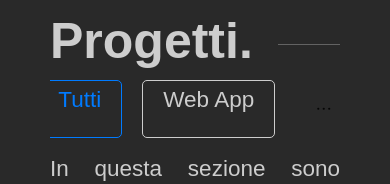
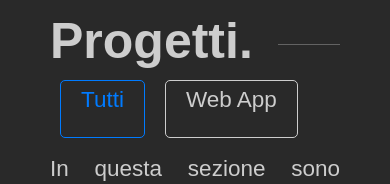
Before and after one commit to angeloPradella-github/portfolio-v1, a React (Vite) app: page / in a window 390 px wide. Shown: the part 3051-3235 px from the top of the page. Built offline with nearby package versions, Linux system fonts and the light colour scheme; some icons are missing; a web font is replaced by a local one.

Commit message:
correzzione di piccoli bug di font ecc

```diff
--- a/src/components/ProjectsSection/ProjectsSection.jsx
+++ b/src/components/ProjectsSection/ProjectsSection.jsx
@@ -92,7 +92,7 @@ const ProjectsSection = () => {
           onClick={handleClick}
           selectedKeys={[currentMenu]}
           mode="horizontal"
-          className="px-2 py-2 overflow-x-scroll flex justify-center"
+          className="px-2 py-2 overflow-x-scroll flex justify-between md:justify-center"
           style={{
             background: "none",
             borderBottom: "none",
--- a/src/components/SkillsContainer/SkillsSection.jsx
+++ b/src/components/SkillsContainer/SkillsSection.jsx
@@ -37,7 +37,6 @@ export default function SkillsSection() {
     gap: "5px",
     justifyContent: "flex-start",
     alignItems: "center",
-    paddingLeft: "10px",
     marginTop: "5px",
   };
 
```
